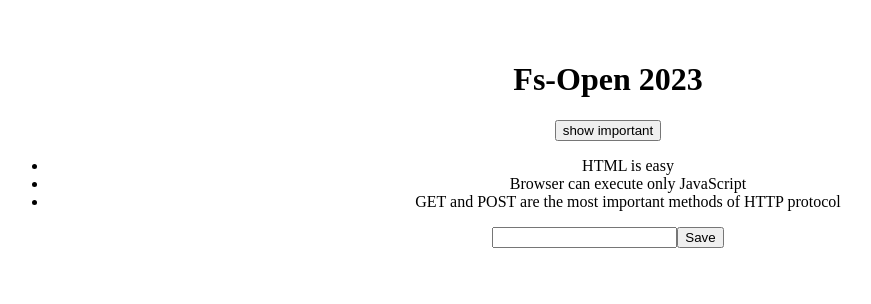
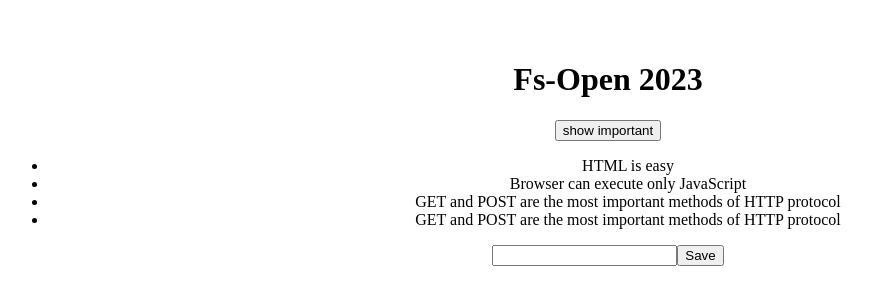
Before and after one commit to Shollytemmy/FS-OPEN-NOTE-APP-23, a React (Vite) app: page / in a window 1280 px wide. Shown: the top 304 px of the page, without its empty margins (32-903 px from the left). Built offline with nearby package versions, Linux system fonts and the light colour scheme; data requests are answered from the project's data file.

Commit message:
Fs-Nottes: data Fetching

```diff
--- a/db.json
+++ b/db.json
@@ -18,6 +18,12 @@
       "content": "GET and POST are the most important methods of HTTP protocol",
       "date": "2022-1-17T19:20:14.298Z",
       "important": true
+    },
+    {
+      "id": 4,
+      "content": "GET and POST are the most important methods of HTTP protocol",
+      "date": "2022-1-17T19:20:14.298Z",
+      "important": true
     }
   ]
 }
--- a/package.json
+++ b/package.json
@@ -5,10 +5,12 @@
   "type": "module",
   "scripts": {
     "dev": "vite",
+    "start": "json-server -p 5174 --w db.json",
     "build": "vite build",
     "preview": "vite preview"
   },
   "dependencies": {
+    "axios": "^1.2.2",
     "react": "^18.2.0",
     "react-dom": "^18.2.0"
   },
@@ -16,6 +18,7 @@
     "@types/react": "^18.0.26",
     "@types/react-dom": "^18.0.9",
     "@vitejs/plugin-react": "^3.0.0",
+    "json-server": "^0.17.1",
     "vite": "^4.0.0"
   }
 }
--- a/src/App.jsx
+++ b/src/App.jsx
@@ -1,15 +1,34 @@
-import { useState } from 'react'
+import { useState, useEffect } from 'react'
 import Note from './Components/Note'
 import reactLogo from './assets/react.svg'
 import './App.css'
+import axios from 'axios'
 
 
 
 
-function App(props) {
-  const [notes, setNotes] = useState(props.notes)
+function App() {
+  const [notes, setNotes] = useState([])
   const [newNote, setNewNote] = useState('')
   const [showAll, setShowAll] = useState(true)
+
+
+  useEffect(() => {
+
+    console.log("useEffect")
+
+    axios.get("http://127.0.0.1:5174/notes")
+
+    .then((response) => {
+
+      console.log("promise Fulffilled")
+
+      setNotes(response.data)
+    })
+
+  }, [])
+
+  console.log("render", notes.length, "notes")
 
 
 
--- a/src/main.jsx
+++ b/src/main.jsx
@@ -1,10 +1,17 @@
 import React from 'react'
 import ReactDOM from 'react-dom/client'
+import axios from 'axios'
 import App from './App'
 import './index.css'
 
 
-const notes = [
+
+
+
+
+
+
+const notes1 = [
   {
     id: 1,
     content: 'HTML is easy',
@@ -25,8 +32,9 @@ const notes = [
   }
 ]
 
-ReactDOM.createRoot(document.getElementById('root')).render(
 
-    <App notes={notes} />
+  ReactDOM.createRoot(document.getElementById('root')).render(
+
+    <App />
 
 )
```
Also changed, not shown: 2 other files (tests, documents, lock files or other folders).
